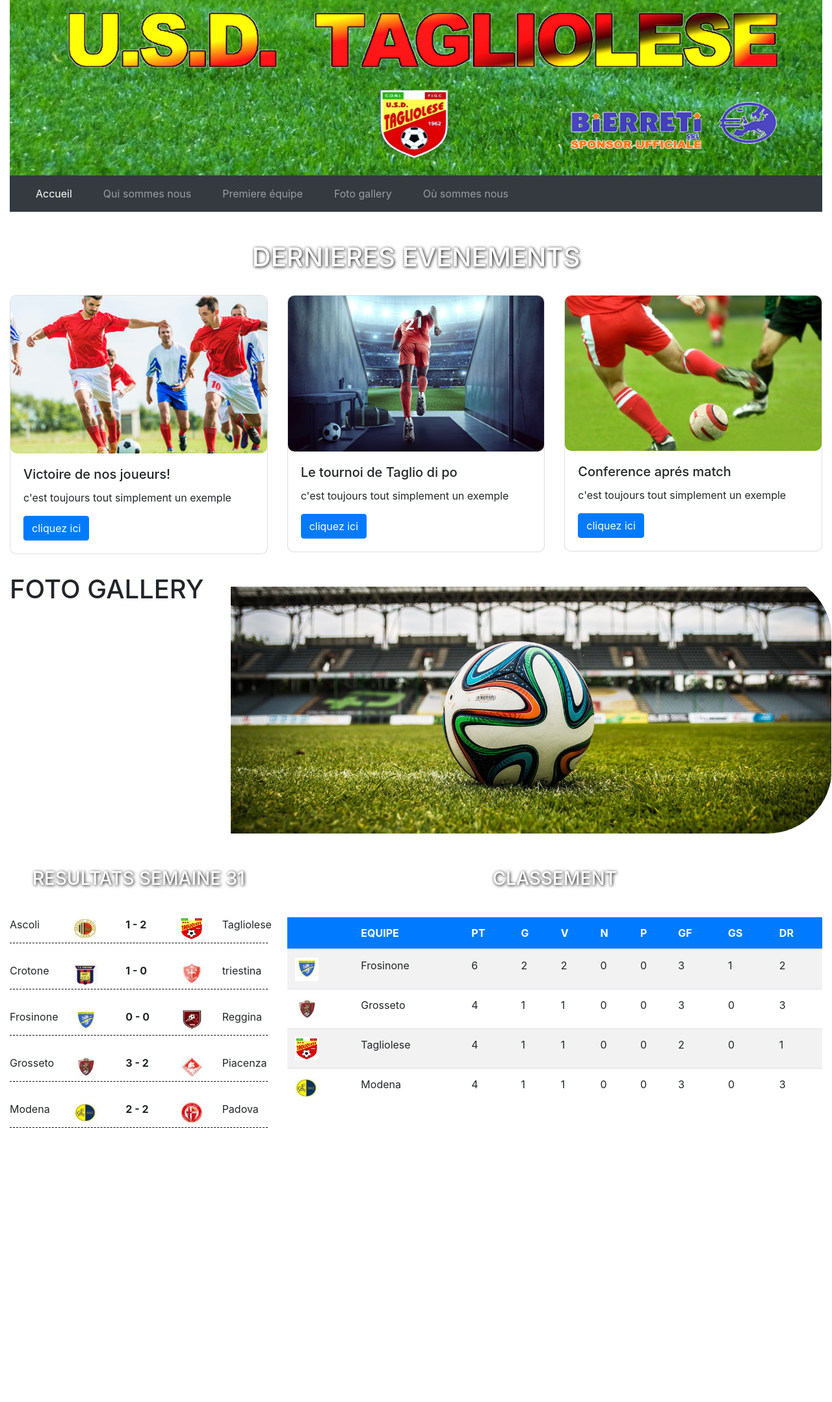
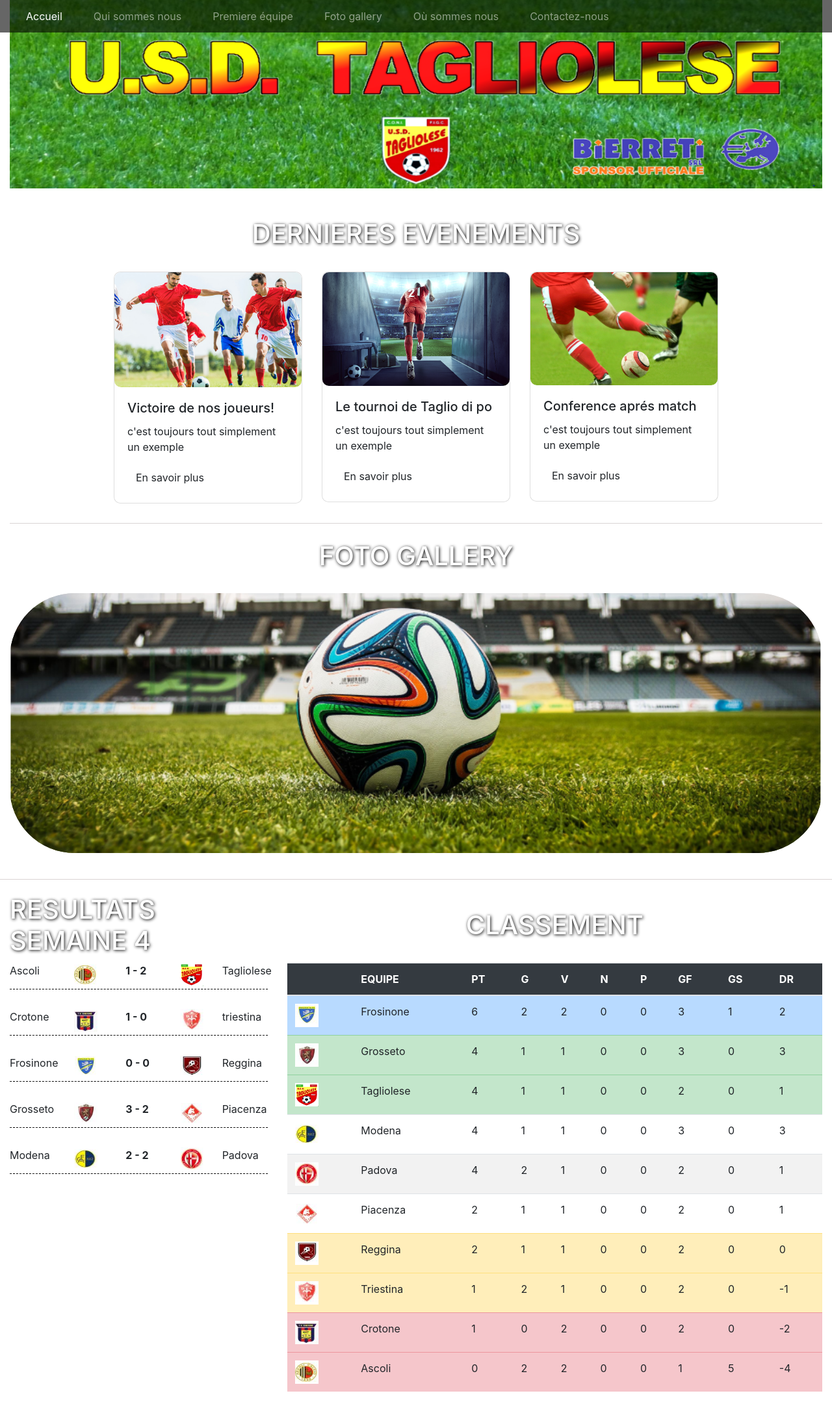
Before and after one commit to taifu22/usd-tagliolese, a PHP site: page /Accueil.html in a window 1280 px wide. Shown: the whole page at 65% size. Before the commit the page ends 1736 px from the top, so only its background shows below. Run offline with PHP 8.4, Linux system fonts and the light colour scheme.

Commit message:
sauvegarde 27-04-2021

```diff
--- a/Accueil.html
+++ b/Accueil.html
@@ -13,7 +13,7 @@
        <img class=" img-head w-100" src="/images/image header.PNG" alt="tagliolese">
       </div>
       <div class="col-12">
-      <nav class="navbar navbar-expand navbar-dark bg-dark">
+      <nav class="navbar navbar-expand-lg navbar-dark bg-dark text-center fixed-top container-fluid">
         <div class="collapse navbar-collapse">
           <ul class="navbar-nav">
             <li class="nav-item active pl-3 pr-3"><a class="nav-link" href="#">Accueil</a></li>
@@ -21,6 +21,7 @@
             <li class="nav-item pl-3 pr-3"><a class="nav-link" href="#">Premiere équipe</a></li>
             <li class="nav-item pl-3 pr-3"><a class="nav-link" href="#">Foto gallery</a></li>
             <li class="nav-item pl-3 pr-3"><a class="nav-link" href="#">Où sommes nous</a></li>
+            <li class="nav-item pl-3 pr-3"><a class="nav-link" href="#">Contactez-nous</a></li>
           </ul>
         </div>
     </nav>
@@ -28,47 +29,48 @@
      </header>
      <section>
          <h1 class="title">DERNIERES EVENEMENTS</h1>
-         <div class="row">
-             <div class="col-4">
+         <div class="row d-flex justify-content-center">
+             <div class="col-3">
                 <div class="card">
                     <img src="/images/preparation du match.PNG" alt="oahu" class="card-img-top">
                     <div class="card-body">
                      <h5 class="card-title">Victoire de nos joueurs! </h5>
                      <p class="card-text">c'est toujours tout simplement un exemple</p>
-                     <button class="btn btn-primary" data-toggle="modal" data-target="#email">cliquez ici</button>
+                     <button class="btn" data-toggle="modal" data-target="#email">En savoir plus</button>
                    </div>
                    </div>
              </div>
-             <div class="col-4">
+             <div class="col-3">
                 <div class="card">
                     <img src="/images/Tournoi de taglio di po.PNG" alt="oahu" class="card-img-top">
                     <div class="card-body">
                      <h5 class="card-title">Le tournoi de Taglio di po</h5>
                      <p class="card-text">c'est toujours tout simplement un exemple</p>
-                     <button class="btn btn-primary" data-toggle="modal" data-target="#email">cliquez ici</button>
+                     <button class="btn" data-toggle="modal" data-target="#email">En savoir plus</button>
                    </div>
                    </div>
              </div>
-             <div class="col-4">
+             <div class="col-3">
                 <div class="card">
                     <img src="/images/conference aprés match.PNG" alt="oahu" class="card-img-top">
                     <div class="card-body">
                      <h5 class="card-title">Conference aprés match</h5>
                      <p class="card-text">c'est toujours tout simplement un exemple</p>
-                     <button class="btn btn-primary" data-toggle="modal" data-target="#email">cliquez ici</button>
+                     <button class="btn" data-toggle="modal" data-target="#email">En savoir plus</button>
                    </div>
                    </div>
              </div>
          </div>
+         <h1 class="title gallery">FOTO GALLERY</h1>
          <div class="row">
-           <div class="foot col-12">
-             <h1>FOTO GALLERY</h1>
+           <div class="col-12 soccer">
+             <a href="#"><img class="foot" src="/images/foot.PNG" alt="foot"></a>
            </div>
          </div>
          <div class="row">
            <div class="col-4">
             <header class="title-resultats">
-              <h3 class="title">RESULTATS SEMAINE 31</h3>
+              <h1 class="title">RESULTATS SEMAINE 4</h1>
             </header>
             <section class="resuslats">
               <article class="score">
@@ -110,11 +112,11 @@
            </div>
            <div class="col-8">
             <header class="title-resultats">
-              <h3 class="title">CLASSEMENT</h3>
+              <h1 class="title">CLASSEMENT</h1>
             </header>
             <table class="table table-striped">
             <thead>
-              <tr class="bg-primary text-white">
+              <tr class="bg-dark text-white">
                 <th scope="col"></th>
                 <th scope="col">EQUIPE</th>
                 <th scope="col">PT</th>
@@ -128,7 +130,7 @@
               </tr>
             </thead>
             <tbody>
-              <tr>
+              <tr class="table-primary">
                 <th><img class="equipe" src="/images/frosinone.PNG" alt="frosinone"></th>
                 <td>Frosinone</td>
                 <td>6</td>
@@ -140,7 +142,7 @@
                 <td>1</td>
                 <td>2</td>
               </tr>
-              <tr>
+              <tr class="table-success">
                 <th><img class="equipe" src="/images/grosseto.PNG" alt="grosseto"></th>
                 <td>Grosseto</td>
                 <td>4</td>
@@ -152,7 +154,7 @@
                 <td>0</td>
                 <td>3</td>
               </tr>
-              <tr>
+              <tr class="table-success">
                 <th><img class="equipe" src="/images/logo.PNG" alt="tagliolese"></th>
                 <td>Tagliolese</td>
                 <td>4</td>
@@ -176,6 +178,78 @@
                 <td>0</td>
                 <td>3</td>
               </tr>
+              <tr>
+                <th><img class="equipe" src="/images/padova.PNG" alt="padova"></th>
+                <td>Padova</td>
+                <td>4</td>
+                <td>2</td>
+                <td>1</td>
+                <td>0</td>
+                <td>0</td>
+                <td>2</td>
+                <td>0</td>
+                <td>1</td>
+              </tr>
+              <tr>
+                <th><img class="equipe" src="/images/piacenza.PNG" alt="piacenza"></th>
+                <td>Piacenza</td>
+                <td>2</td>
+                <td>1</td>
+                <td>1</td>
+                <td>0</td>
+                <td>0</td>
+                <td>2</td>
+                <td>0</td>
+                <td>1</td>
+              </tr>
+              <tr class="table-warning">
+                <th><img class="equipe" src="/images/reggina.PNG" alt="reggina"></th>
+                <td>Reggina</td>
+                <td>2</td>
+                <td>1</td>
+                <td>1</td>
+                <td>0</td>
+                <td>0</td>
+                <td>2</td>
+                <td>0</td>
+                <td>0</td>
+              </tr>
+              <tr class="table-warning">
+                <th><img class="equipe" src="/images/triestina.PNG" alt="triestina"></th>
+                <td>Triestina</td>
+                <td>1</td>
+                <td>2</td>
+                <td>1</td>
+                <td>0</td>
+                <td>0</td>
+                <td>2</td>
+                <td>0</td>
+                <td>-1</td>
+              </tr>
+              <tr class="table-danger">
+                <th><img class="equipe" src="/images/crotone.PNG" alt="crotone"></th>
+                <td>Crotone</td>
+                <td>1</td>
+                <td>0</td>
+                <td>2</td>
+                <td>0</td>
+                <td>0</td>
+                <td>2</td>
+                <td>0</td>
+                <td>-2</td>
+              </tr>
+              <tr class="table-danger">
+                <th><img class="equipe" src="/images/ascoli.PNG" alt="ascoli"></th>
+                <td>Ascoli</td>
+                <td>0</td>
+                <td>2</td>
+                <td>2</td>
+                <td>0</td>
+                <td>0</td>
+                <td>1</td>
+                <td>5</td>
+                <td>-4</td>
+              </tr>
             </tbody>
           </table>
            </div>
--- a/style.css
+++ b/style.css
@@ -1,5 +1,4 @@
-@charset "UTF-8";
-.title {
+.title, .gallery {
   margin-top: 20px;
   font-family: -apple-system, BlinkMacSystemFont, 'Segoe UI', Roboto, Oxygen, Ubuntu, Cantarell, 'Open Sans', 'Helvetica Neue', sans-serif;
   color: white;
@@ -11,7 +10,7 @@ header {
 }
 
 .img-head {
-  height: 270px;
+  height: 290px;
 }
 
 .title {
@@ -27,6 +26,11 @@ header {
           align-items: center;
 }
 
+header .navbar {
+  height: 50px;
+  background: rgba(0, 0, 0, 0.6) !important;
+}
+
 .card {
   border-radius: 10px;
 }
@@ -36,13 +40,12 @@ header {
 }
 
 .foot {
-  margin-top: 30px;
   height: 400px;
-  width: 100ù;
+  width: 100%;
   border-radius: 100px;
   background-image: url(/images/foot.PNG);
-  background-repeat: no-repeat;
-  background-position: 100% 100%;
+  background-size: 100%;
+  background-repeat: no repeat;
 }
 
 .equipe {
@@ -78,4 +81,25 @@ article.score > p {
 p > b {
   margin-left: 15px;
 }
+
+ul.navbar-nav > li > a:hover {
+  background-color: black;
+}
+
+.gallery {
+  border-top: #dad4d4 solid 1px;
+  margin-top: 30px;
+}
+
+.soccer {
+  border-bottom: #dad4d4 solid 1px;
+  padding-bottom: 40px;
+}
+
+.btn {
+  -webkit-transition: color .15s ease-in-out,background-color .15s ease-in-out,border-color .15s ease-in-out,-webkit-box-shadow .15s ease-in-out;
+  transition: color .15s ease-in-out,background-color .15s ease-in-out,border-color .15s ease-in-out,-webkit-box-shadow .15s ease-in-out;
+  transition: color .15s ease-in-out,background-color .15s ease-in-out,border-color .15s ease-in-out,box-shadow .15s ease-in-out;
+  transition: color .15s ease-in-out,background-color .15s ease-in-out,border-color .15s ease-in-out,box-shadow .15s ease-in-out,-webkit-box-shadow .15s ease-in-out;
+}
 /*# sourceMappingURL=style.css.map */
--- a/style.scss
+++ b/style.scss
@@ -8,7 +8,7 @@ header {
     margin-top: 0;
 }
 .img-head {
-    height: 270px;
+    height: 290px;
 }
 .title {
     height: 100px;
@@ -17,8 +17,9 @@ header {
     align-items: center;
     @extend %title
 }
-body {
-
+header .navbar {
+    height: 50px;
+    background:rgba(0, 0, 0, 0.6) !important
 }
 .card {
     border-radius: 10px;
@@ -27,13 +28,12 @@ body {
     border-radius: 10px;
 }
 .foot {
-    margin-top: 30px;
     height: 400px;
-    width: 100ù;
+    width: 100%;
     border-radius: 100px;
     background-image:url(/images/foot.PNG) ;
-    background-repeat: no-repeat;
-    background-position: 100% 100%;
+    background-size: 100%;
+    background-repeat:no repeat;
 }
 .equipe {
     height: 36px;
@@ -55,3 +55,18 @@ article.score > p {
 p > b {
     margin-left: 15px;
 }
+ul.navbar-nav > li > a:hover {
+    background-color: black;
+}
+.gallery {
+    @extend %title;
+    border-top:rgb(218, 212, 212) solid 1px;
+    margin-top: 30px;
+}
+.soccer {
+    border-bottom:rgb(218, 212, 212) solid 1px; ;
+    padding-bottom: 40px;
+}
+.btn {
+    transition: color .15s ease-in-out,background-color .15s ease-in-out,border-color .15s ease-in-out,box-shadow .15s ease-in-out;
+}
```
Also changed, not shown: images/foot.PNG, images/image header.PNG, 1 other file.
